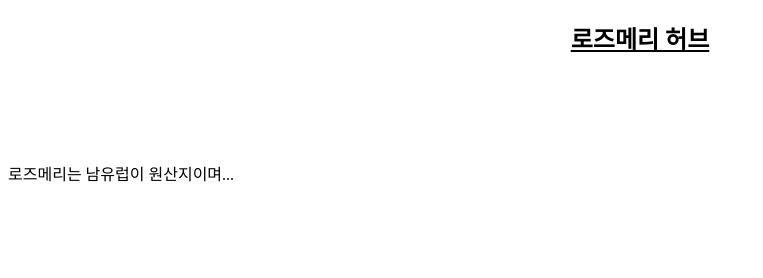
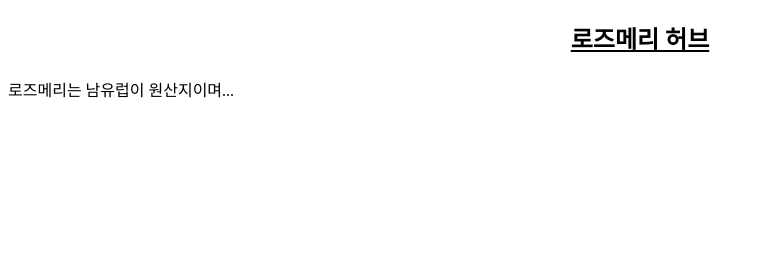
Before and after one commit to thsdimaker/css_practice, a plain HTML site: page text-align,text-decoration,line-height.html in a window 1280 px wide. Shown: the whole page, without its empty margins (0-763 px from the left). Drawn offline with Linux system fonts and the light colour scheme.

Commit message:
text_property

```diff
--- a/text-align,text-decoration,line-height.html
+++ b/text-align,text-decoration,line-height.html
@@ -10,7 +10,7 @@
       }
 
       p{
-        line-height:200px
+        line-height:200%;
       }
     </style>
 
```
